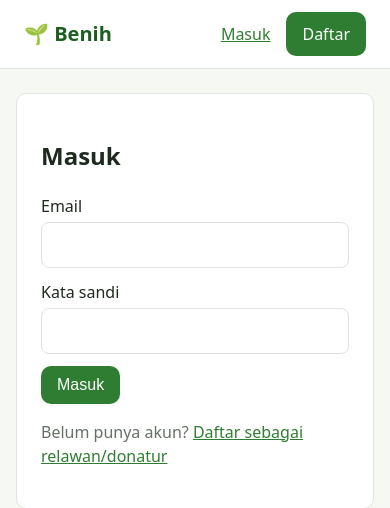
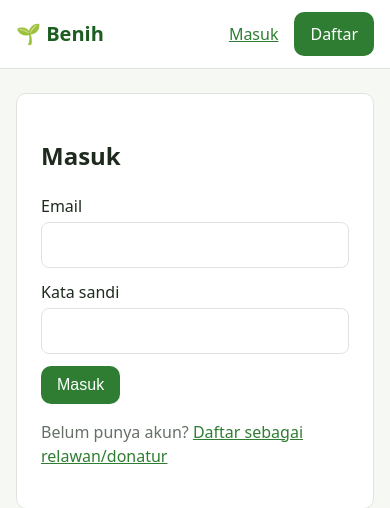
Before and after one commit to jakesoeballads-cmd/Seeds, a Node server app: a page that uses views/login.ejs in a window 390 px wide. Shown: the top 508 px of the page. Run offline with Node 20, Linux system fonts and the light colour scheme.

Commit message:
Header dan peta beranda tidak melebar di layar ponsel
Co-Authored-By: Claude Opus 5.5 (1M context) <noreply@anthropic.com>
Claude-Session: https://claude.ai/code/session_01RzKEG1JEyK38KcxNMFRVoB

```diff
--- a/public/css/style.css
+++ b/public/css/style.css
@@ -14,8 +14,8 @@ body { margin: 0; font-family: system-ui, -apple-system, "Segoe UI", Roboto, san
 a { color: var(--green); }
 code { background: #eef2ec; padding: 0 4px; border-radius: 4px; }
 
-.topbar { display: flex; justify-content: space-between; align-items: center; padding: 12px 24px; background: var(--card); border-bottom: 1px solid var(--border); }
-.topbar nav { display: flex; gap: 16px; align-items: center; }
+.topbar { display: flex; flex-wrap: wrap; justify-content: space-between; align-items: center; gap: 8px 16px; padding: 12px 24px; background: var(--card); border-bottom: 1px solid var(--border); }
+.topbar nav { display: flex; flex-wrap: wrap; gap: 8px 16px; align-items: center; }
 .brand { font-weight: 700; font-size: 1.25rem; text-decoration: none; color: var(--green-dark); }
 .inline { display: inline; margin: 0; }
 
@@ -45,6 +45,7 @@ input, select, textarea { display: block; width: 100%; margin-top: 4px; padding:
 .alert.info { background: #e8f0fe; color: #1a3d8f; }
 
 .map-layout { display: grid; grid-template-columns: 2fr 1fr; gap: 24px; }
+.map-layout > * { min-width: 0; }
 .map { min-height: 480px; border-radius: var(--radius); border: 1px solid var(--border); background: #e9eee6; display: flex; align-items: center; justify-content: center; }
 .map.small { min-height: 320px; margin-bottom: 12px; }
 .list-header { display: flex; justify-content: space-between; align-items: center; gap: 12px; }
@@ -64,6 +65,7 @@ input, select, textarea { display: block; width: 100%; margin-top: 4px; padding:
 
 @media (max-width: 800px) {
   .map-layout, .grid-form { grid-template-columns: 1fr; }
+  .topbar { padding: 12px 16px; }
   .map { min-height: 320px; }
 }
 
```
